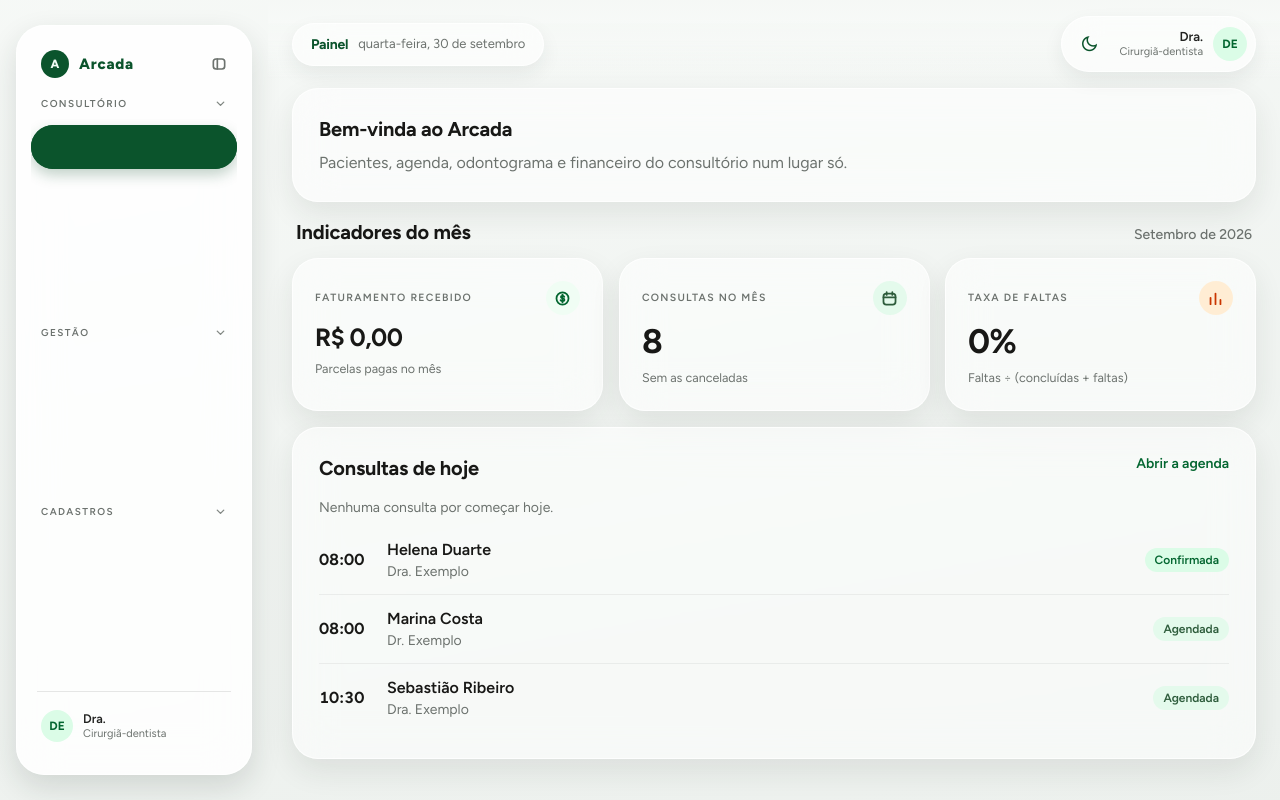
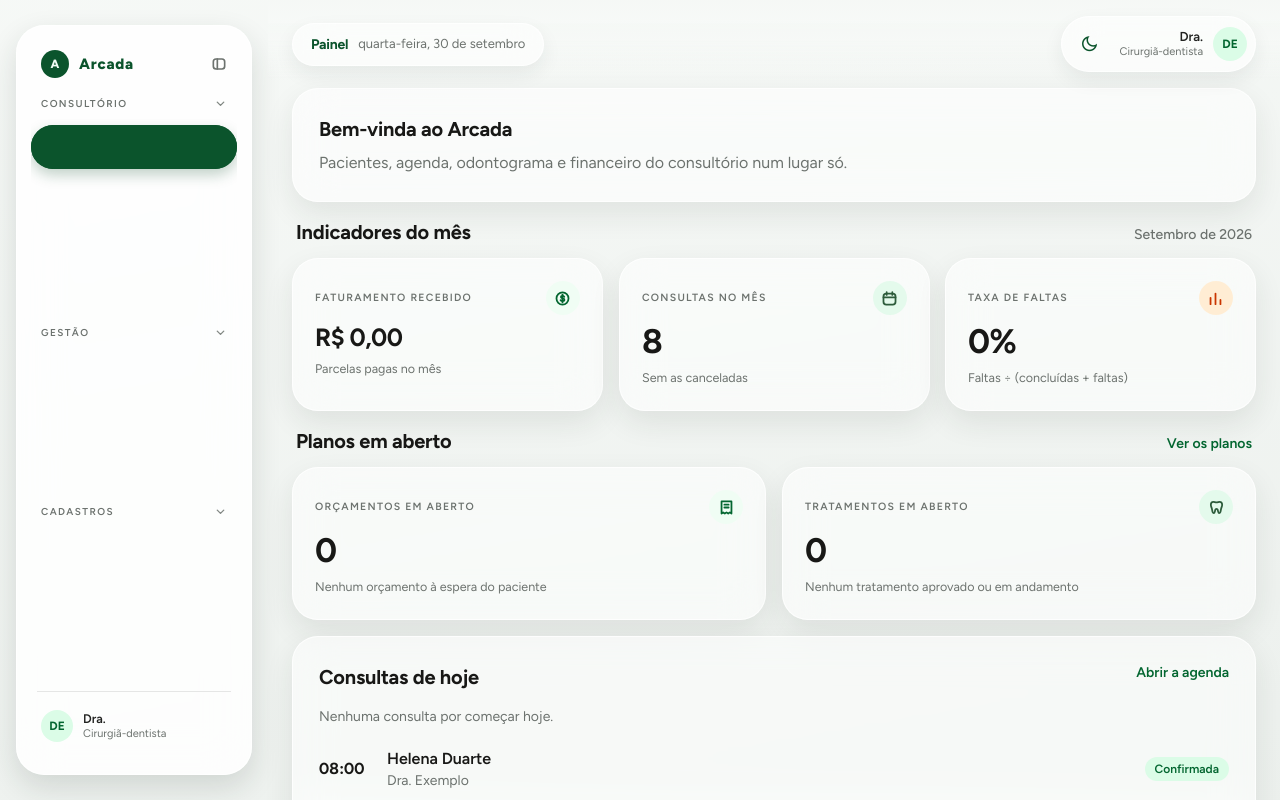
Before and after one commit to VictorNascimento14/Arcada, a React (Vite) app: page / in a window 1280 px wide. Shown: the top 800 px of the page. Built offline with nearby package versions, Linux system fonts and the light colour scheme.

Commit message:
feat(painel): mostrar a contagem e o valor dos orçamentos e tratamentos em aberto (#182)

```diff
--- a/src/modulos/painel/Painel.tsx
+++ b/src/modulos/painel/Painel.tsx
@@ -5,6 +5,7 @@ import { GlassCard, PageShell } from "@/ui";
 import ConsultasDeHoje from "./ConsultasDeHoje";
 import { agoraISO } from "./hoje";
 import IndicadoresDoMes from "./IndicadoresDoMes";
+import TratamentosEmAberto from "./TratamentosEmAberto";
 
 /**
  * O minuto de agora, `AAAA-MM-DDTHH:mm`. O painel fica aberto o dia inteiro: sem o relógio, a virada do dia e a
@@ -34,6 +35,7 @@ export default function Painel() {
           </p>
         </GlassCard>
         <IndicadoresDoMes hoje={agora.slice(0, 10)} />
+        <TratamentosEmAberto />
         <ConsultasDeHoje agora={agora} />
       </main>
     </PageShell>
--- /dev/null
+++ b/src/modulos/painel/TratamentosEmAberto.tsx
@@ -0,0 +1,62 @@
+import { useId } from "react";
+import { Link } from "react-router-dom";
+
+import { pacientes, planos } from "@/dados/colecoes";
+import { useColecao } from "@/dados/useColecao";
+import { formatarReais } from "@/dominio";
+import { AnimatedNumber, StatCard } from "@/ui";
+
+import { resumoEmAberto } from "./resumoEmAberto";
+
+/**
+ * Os planos em aberto no painel: os orçamentos à espera da decisão do paciente e os tratamentos aprovados ou em
+ * andamento, cada um com a contagem e, embaixo, o valor somado. Só lê as coleções; a conta mora em `resumoEmAberto.ts`.
+ */
+export default function TratamentosEmAberto() {
+  const titulo = useId();
+  const todosPlanos = useColecao(planos);
+  const todosPacientes = useColecao(pacientes);
+  const { orcamentos, tratamentos } = resumoEmAberto(todosPlanos, todosPacientes);
+
+  return (
+    <section aria-labelledby={titulo}>
+      <div className="mb-3 flex items-baseline justify-between gap-3 px-1">
+        <h2 id={titulo} className="text-xl font-bold tracking-[-0.01em] text-foreground-950">
+          Planos em aberto
+        </h2>
+        <Link to="/tratamentos" className="shrink-0 text-sm font-semibold text-primary-800 hover:underline">
+          Ver os planos
+        </Link>
+      </div>
+      <ul className="grid gap-4 sm:grid-cols-2">
+        <li>
+          <StatCard
+            className="h-full"
+            label="Orçamentos em aberto"
+            icon="receipt"
+            value={<AnimatedNumber value={orcamentos.quantidade} />}
+            foot={
+              orcamentos.quantidade === 0
+                ? "Nenhum orçamento à espera do paciente"
+                : `${formatarReais(orcamentos.valor)} à espera da decisão do paciente`
+            }
+          />
+        </li>
+        <li>
+          <StatCard
+            className="h-full"
+            label="Tratamentos em aberto"
+            icon="tooth"
+            tone="mint"
+            value={<AnimatedNumber value={tratamentos.quantidade} />}
+            foot={
+              tratamentos.quantidade === 0
+                ? "Nenhum tratamento aprovado ou em andamento"
+                : `${formatarReais(tratamentos.valor)} aprovados ou em andamento`
+            }
+          />
+        </li>
+      </ul>
+    </section>
+  );
+}
--- /dev/null
+++ b/src/modulos/painel/resumoEmAberto.ts
@@ -0,0 +1,30 @@
+/**
+ * Os planos em aberto no painel, em dois grupos, cada um com a contagem e o valor: os orçamentos (propostos, à espera
+ * da decisão do paciente) e os tratamentos (aprovados e em andamento). O que é "em aberto" quem diz é `planosEmAberto`,
+ * do módulo de tratamentos — a mesma regra da lista `/tratamentos`: concluído e recusado ficam de fora.
+ */
+import { somarCentavos, type Centavos, type Paciente, type PlanoTratamento } from "@/dominio";
+import { planosEmAberto } from "@/modulos/tratamentos/emAberto";
+import { total } from "@/modulos/tratamentos/plano";
+
+export type Resumo = { quantidade: number; valor: Centavos };
+
+const resumir = (planos: readonly PlanoTratamento[]): Resumo => ({
+  quantidade: planos.length,
+  valor: somarCentavos(...planos.map((plano) => total(plano))),
+});
+
+/**
+ * O valor de um grupo é a soma dos `total` dos planos, já com o desconto (o que o paciente paga), em centavos. Os dois
+ * grupos repartem os planos em aberto: o que não é proposto é aprovado ou está em andamento.
+ */
+export function resumoEmAberto(
+  planos: readonly PlanoTratamento[],
+  pacientes: readonly Paciente[],
+): { orcamentos: Resumo; tratamentos: Resumo } {
+  const abertos = planosEmAberto(planos, pacientes).map(({ plano }) => plano);
+  return {
+    orcamentos: resumir(abertos.filter((p) => p.situacao === "proposto")),
+    tratamentos: resumir(abertos.filter((p) => p.situacao !== "proposto")),
+  };
+}
```
Also changed, not shown: 2 other files (tests, documents, lock files or other folders).
